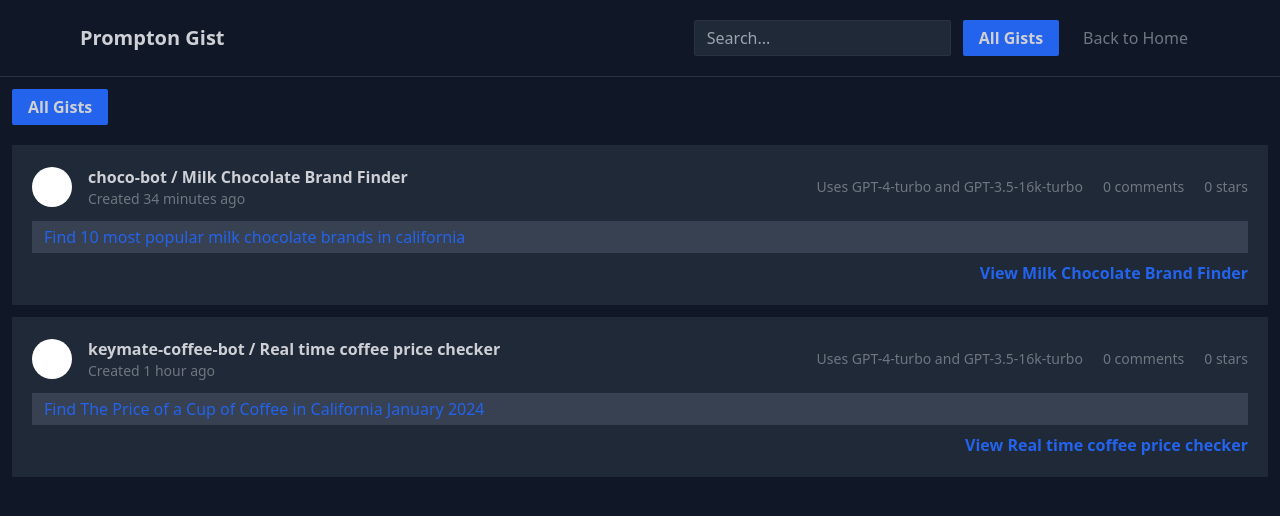
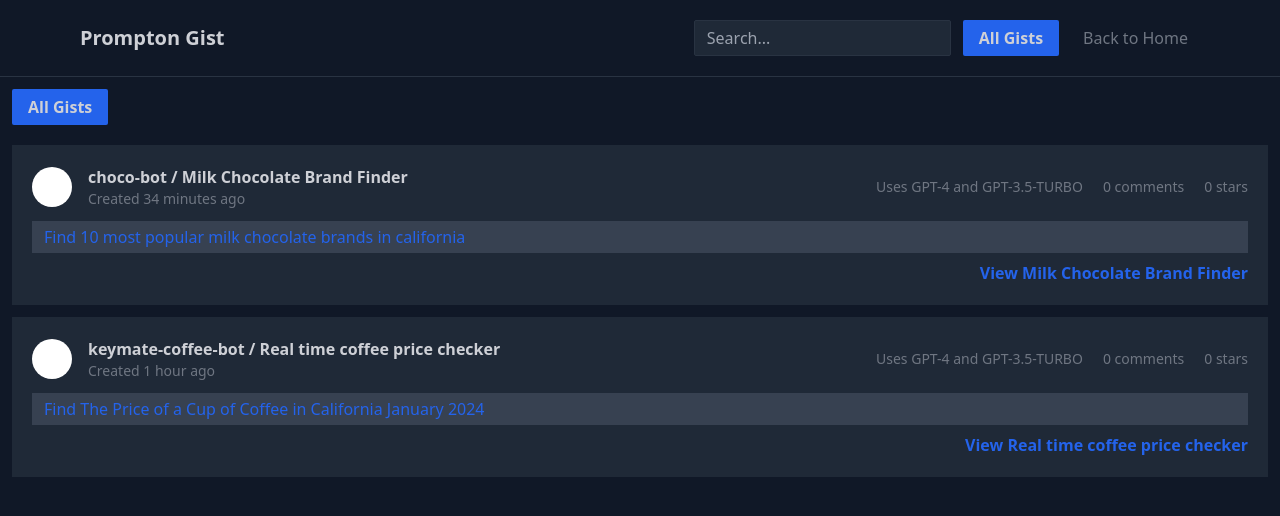
Before and after one commit to Yigitceli/prompton-gist, a Next.js app: page / in a window 1280 px wide. Shown: the top 516 px of the page. Built offline with nearby package versions, Linux system fonts and the light colour scheme.

Commit message:
initial prompt message setup

```diff
--- a/package.json
+++ b/package.json
@@ -10,6 +10,7 @@
   },
   "dependencies": {
     "@reduxjs/toolkit": "^2.1.0",
+    "axios": "^1.6.7",
     "next": "14.1.0",
     "react": "^18",
     "react-dom": "^18",
--- a/src/app/Components/PromptCard/PromptCard.tsx
+++ b/src/app/Components/PromptCard/PromptCard.tsx
@@ -6,12 +6,12 @@ import ProfileSection from "./ProfileSection";
 import PromptInfo from "./PromptInfo";
 import PromptField from "./PromptField";
 import { useRouter } from "next/navigation";
-import { IPrompt } from "@/types";
+import { IAPIResponse, IPrompt } from "@/types";
 import { useDispatch } from "react-redux";
 import { AppDispatch } from "@/lib/store";
 import { setPrompt } from "@/lib/features/promptSlice";
 import { promptRoles } from "@/app/constants";
-import { randomUUID } from "crypto";
+import axios from "axios";
 
 function PromptCard({
   name,
@@ -31,36 +31,64 @@ function PromptCard({
 }: IPrompt) {
   const router = useRouter();
   const dispath = useDispatch<AppDispatch>();
-  const [value, setValue] = useState<string>(defaultPrompt)
+  const [value, setValue] = useState<string>(defaultPrompt);
+  const [isLoading, setIsLoading] = useState<boolean>(false);
 
-  const handleSubmit = (e: React.FormEvent<HTMLFormElement>) => {
+  const sendMessage = async (message: string, model: string) => {
+    const url = "https://api.openai.com/v1/chat/completions";
+    const headers = {
+      "Content-type": "application/json",
+      Authorization: `Bearer ${process.env.NEXT_PUBLIC_OPENAI_API_KEY}`,
+    };
+
+    const data = {
+      model: model,
+      stream: false,
+      messages: [{ role: "user", content: message }],
+    };
+
+    const response = await axios.post(url, data, { headers: headers }) as any;
+    return response.data.choices[0]?.message
+  };
+
+  const handleSubmit = async (e: React.FormEvent<HTMLFormElement>) => {
     e.preventDefault();
+    setIsLoading(true);
+    const messagesModelAssistant1 = await sendMessage(value, ModelAssistant1);
+    const messagesModelAssistant2 = await sendMessage(value, ModelAsssistant2);
     dispath(
       setPrompt({
         ModelAssistant1: {
-          name: ModelAssistant1,
+          name: ModelAssistant1.toUpperCase(),
           CurrentContextWindowAssistant: CurrentContextWindowAssistant1,
           MaxContextWindowAssistant: MaxContextWindowAssistant1,
-          messages: [{
-            id: new Date().toISOString(),
-            role: promptRoles.USER,
-            content: value
-          }],
+          messages: [
+            {
+              id: new Date().toISOString(),
+              role: promptRoles.USER,
+              content: value,
+            },
+            messagesModelAssistant1
+          ],
         },
         ModelAsssistant2: {
-          name: ModelAsssistant2,
+          name: ModelAsssistant2.toUpperCase(),
           CurrentContextWindowAssistant: CurrentContextWindowAssistant2,
           MaxContextWindowAssistant: MaxContextWindowAssistant2,
-          messages: [{
-            id: new Date().toISOString(),
-            role: promptRoles.USER,
-            content: value
-          }],
+          messages: [
+            {
+              id: new Date().toISOString(),
+              role: promptRoles.USER,
+              content: value,
+            },
+            messagesModelAssistant2
+          ],
         },
         name,
         projectName,
       })
     );
+    setIsLoading(false);
     router.push("/prompt");
   };
 
@@ -80,7 +108,7 @@ function PromptCard({
         />
       </div>
       <form onSubmit={handleSubmit} className="flex flex-col gap-2">
-        <PromptField value={value} setValue={setValue}/>
+        <PromptField value={value} setValue={setValue} />
         <div className="text-buttonBG font-bold text-md flex justify-end">
           <button type="submit">View {projectName}</button>
         </div>
--- a/src/app/Components/PromptCard/PromptInfo.tsx
+++ b/src/app/Components/PromptCard/PromptInfo.tsx
@@ -17,7 +17,7 @@ function PromptInfo({
   return (
     <div className="flex justify-end gap-5 flex-1 text-secondaryText text-sm">
       <p>
-        Uses {ModelAssistant1} and {ModelAssistant2}
+        Uses {ModelAssistant1.toUpperCase()} and {ModelAssistant2.toUpperCase()}
       </p>
       <p>{messages?.length || 0} comments</p>
       <p>{rating} stars</p>
--- a/src/app/constants.ts
+++ b/src/app/constants.ts
@@ -9,8 +9,8 @@ export const placeholderPrompts: IPrompt[] = [
     rating: 0,
     messages: [],
     defaultPrompt: "Find 10 most popular milk chocolate brands in california",
-    ModelAssistant1: "GPT-4-turbo",
-    ModelAsssistant2: "GPT-3.5-16k-turbo",
+    ModelAssistant1: "gpt-4",
+    ModelAsssistant2: "gpt-3.5-turbo",
     CurrentContextWindowAssistant1: 30,
     CurrentContextWindowAssistant2: 34,
     MaxContextWindowAssistant1: 128000,
@@ -26,8 +26,8 @@ export const placeholderPrompts: IPrompt[] = [
     messages: [],
     defaultPrompt:
       "Find The Price of a Cup of Coffee in California January 2024",
-    ModelAssistant1: "GPT-4-turbo",
-    ModelAsssistant2: "GPT-3.5-16k-turbo",
+    ModelAssistant1: "gpt-4",
+    ModelAsssistant2: "gpt-3.5-turbo",
     CurrentContextWindowAssistant1: 30,
     CurrentContextWindowAssistant2: 34,
     MaxContextWindowAssistant1: 128000,
```
Also changed, not shown: src/types.ts (+19 -0 lines), 1 other file (tests, documents, lock files or other folders).
